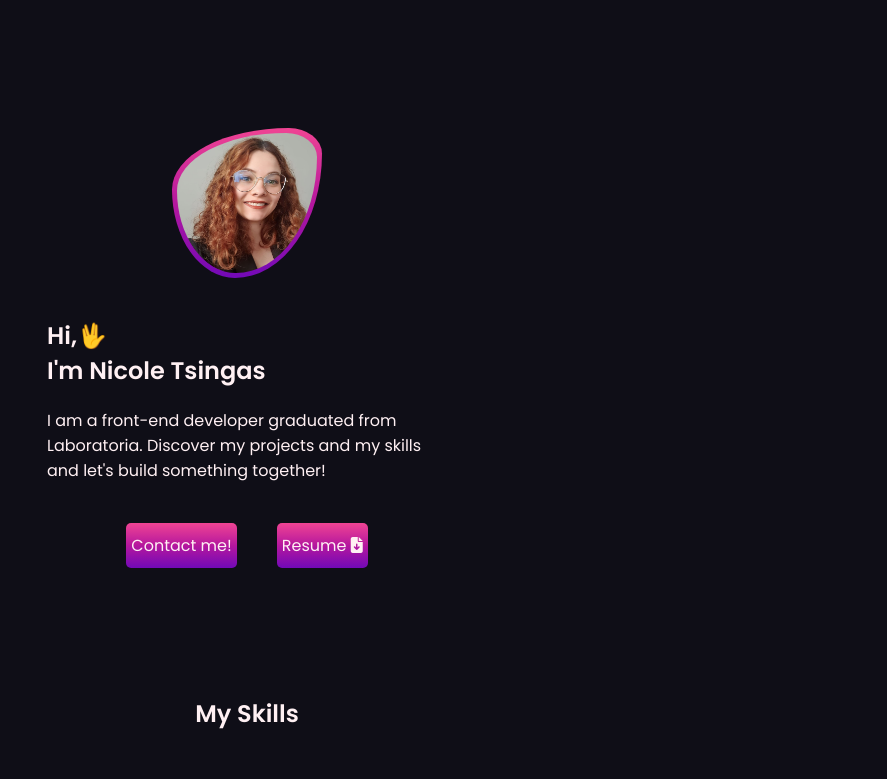
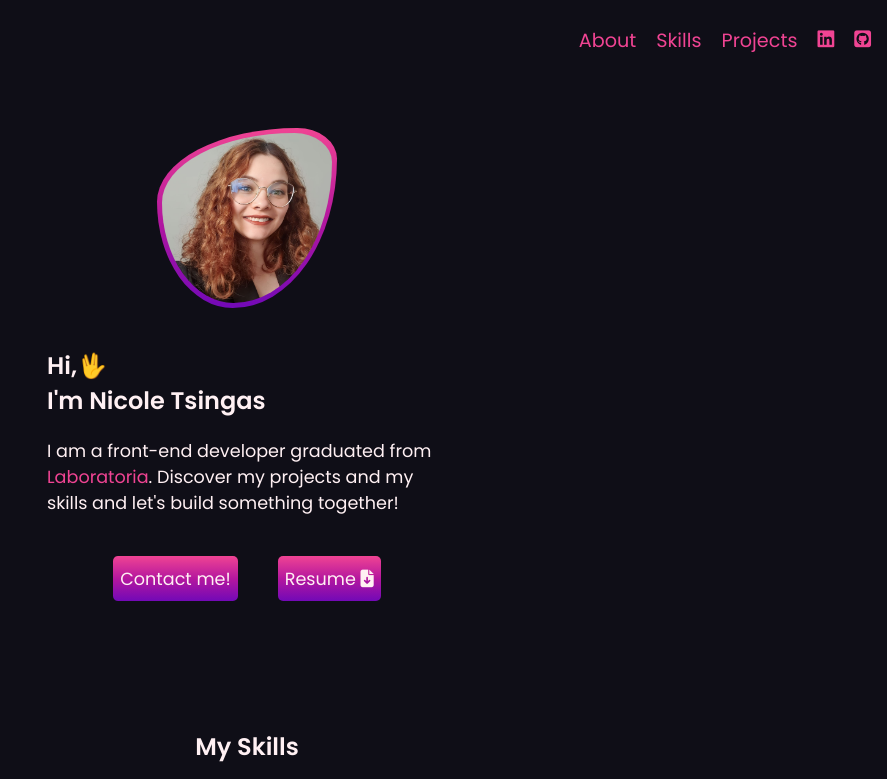
Before and after one commit to nicoletsingas/portfolio, an Angular app: page / in a window 1280 px wide. Shown: the top 779 px of the page, without its empty margins (393-1280 px from the left). Built offline with nearby package versions, Linux system fonts and the light colour scheme.

Commit message:
Feito responsivo 600px dos ocmponentes about, header, projects e skills

```diff
--- a/src/app/components/about/about.component.css
+++ b/src/app/components/about/about.component.css
@@ -13,7 +13,7 @@
 
 .about-container{
   width: 100%;
-  max-width: 1200px;
+  max-width: 1500px;
   height: 100%;
   padding-top: 7rem;
   gap: 40px;
@@ -66,6 +66,15 @@
   max-width: 400px;
 }
 
+.link-lab{
+  text-decoration: none;
+  color: var(--primaryColor);
+}
+
+.link-lab:hover{
+  cursor: pointer;
+}
+
 .gradient-btn{
   background-image: linear-gradient(to bottom, var(--primaryColor), var(--secondaryColor), var(--tertiaryColor));
   border: none;
@@ -83,3 +92,23 @@
 .gradient-btn i {
   color: var(--backgroundWhite);;
 }
+
+@media screen and (min-width: 600px) {
+  .gradient-circle{
+    height: 180px;
+    width: 180px;
+  }
+
+  .gradient-circle img{
+    height: 170px;
+    width: 170px;
+  }
+
+  .about-me-text, .gradient-btn{
+    font-size: 1.1em;
+  }
+
+  .gradient-btn{
+    padding: 7px;
+  }
+}
--- a/src/app/components/about/about.component.html
+++ b/src/app/components/about/about.component.html
@@ -7,7 +7,8 @@
       <h2>Hi,🖖</h2>
       <h2>I'm Nicole Tsingas</h2>
     </div>
-    <p class="about-me-text">I am a front-end developer graduated from Laboratoria. Discover my projects and my skills and let's build something together!</p>
+    <p class="about-me-text">I am a front-end developer graduated from
+      <a href="https://www.laboratoria.la/br" target="_blank" class="link-lab">Laboratoria</a>. Discover my projects and my skills and let's build something together!</p>
     <div class="buttons flex">
       <button class="gradient-btn">
         <a href="mailto:nicolecass27@gmail.com">Contact me!</a>
--- a/src/app/components/commons/header/header.component.css
+++ b/src/app/components/commons/header/header.component.css
@@ -6,11 +6,14 @@
 }
 
 .header{
-  width: 100%;
-  max-width: 1200px;
+  width: 100vw;
+  max-width: 1500px;
   height: 80px;
   background-color: var(--backgroundColor);
   position: fixed;
+  top: 0;
+  left: 50%;
+  transform: translateX(-50%);
   justify-content: end;
 }
 
@@ -30,3 +33,9 @@
 .navigation span:hover, .navigation i:hover {
   cursor: pointer;
 }
+
+@media screen and (min-width: 600px) {
+  .navigation span, .navigation i {
+    font-size: 1.2em;
+  }
+}
--- a/src/app/components/projects/projects.component.css
+++ b/src/app/components/projects/projects.component.css
@@ -1,7 +1,7 @@
 .grid{
   display: grid;
   grid-template-columns: 250px;
-  gap: 20px;
+  gap: 40px;
 }
 
 .flex{
--- a/src/app/components/skills/skills.component.css
+++ b/src/app/components/skills/skills.component.css
@@ -60,3 +60,9 @@
   height: 45px;
   width: 45px;
 }
+
+@media screen and (min-width: 600px) {
+  .grid{
+    grid-template-columns: 100px 100px 100px;
+  }
+}
```
